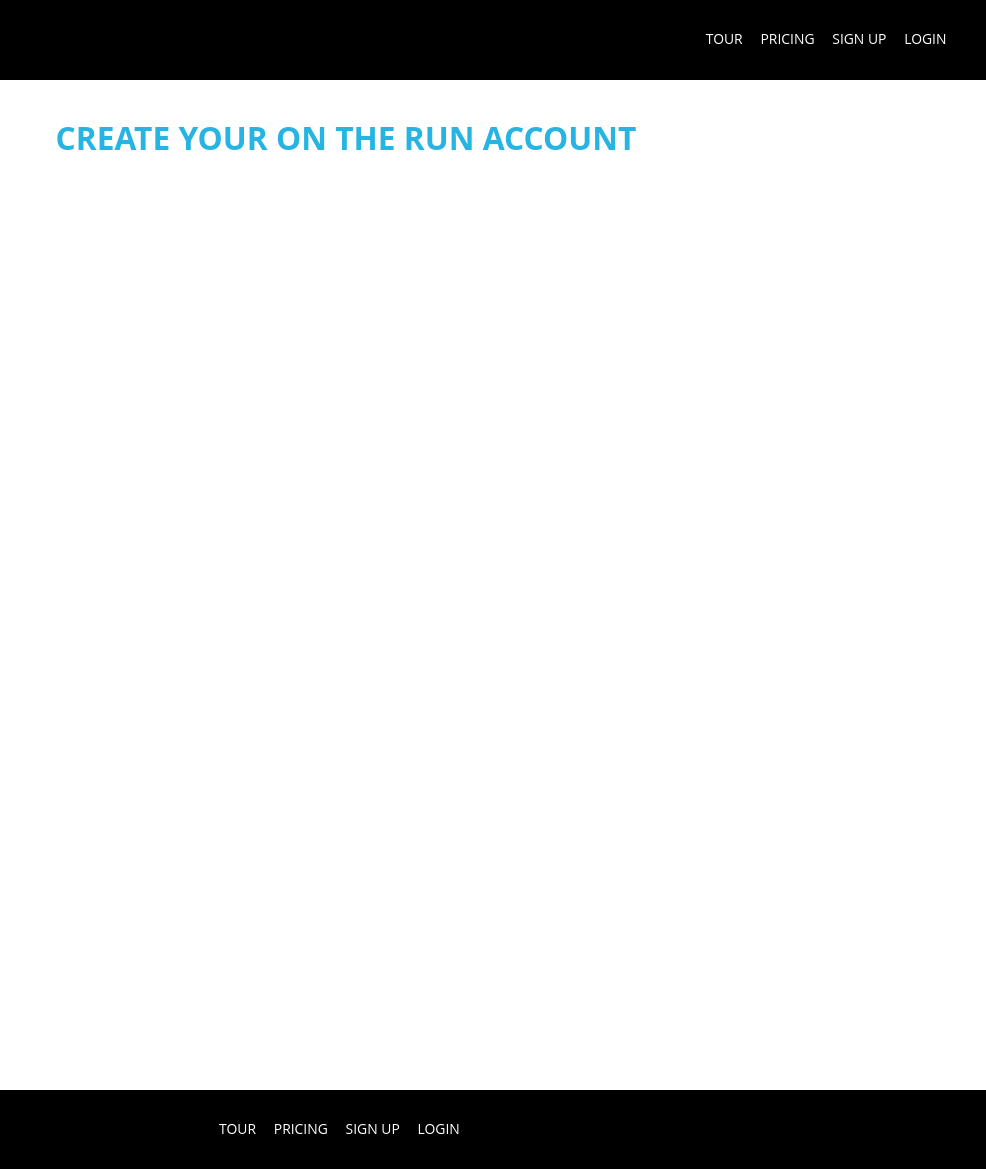
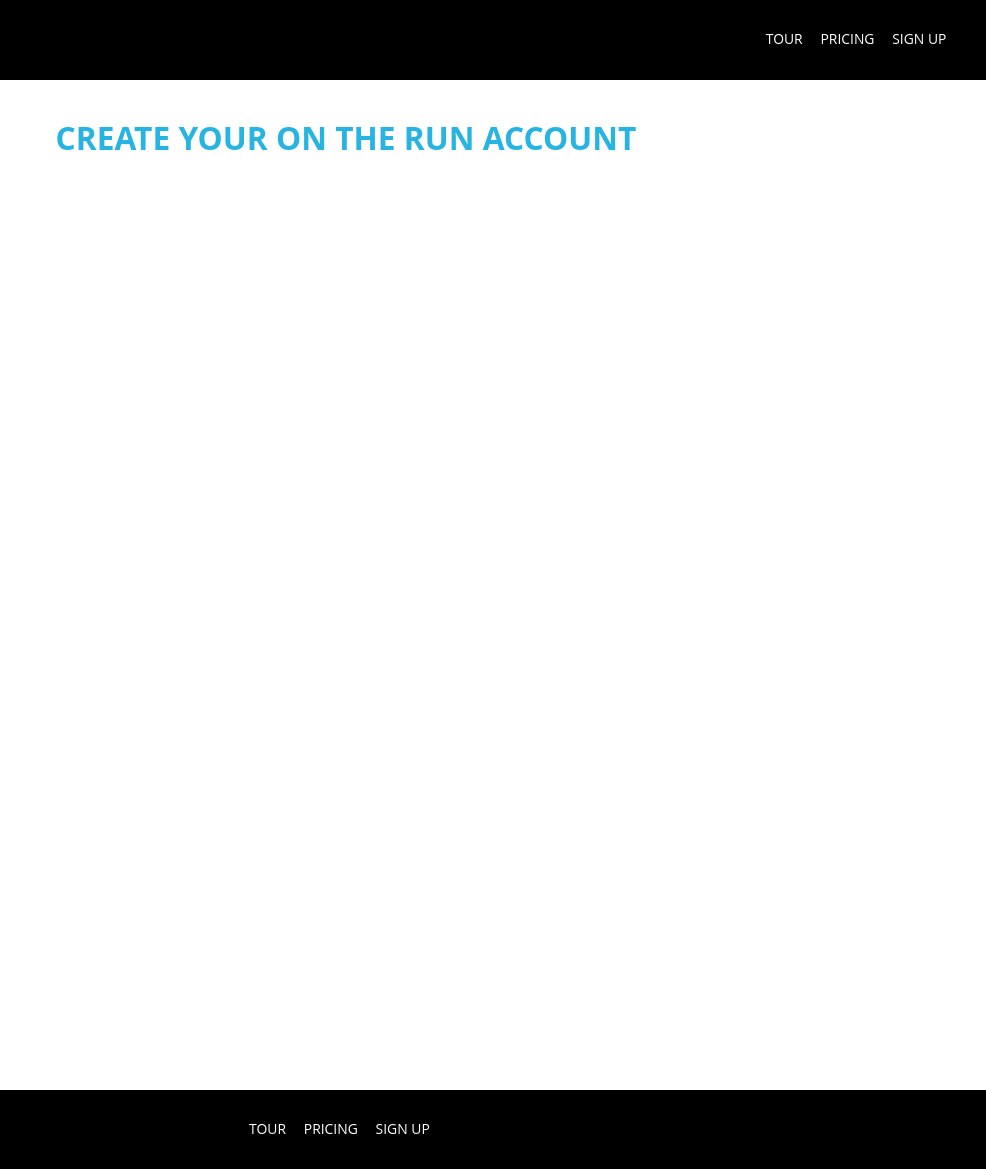
Before and after one commit to monicawinter/dsn1675-saas-website, a plain HTML site: page signup.html in a window 1280 px wide. Shown: the full height of the page, 294-1280 px from the left. Drawn offline with Linux system fonts and the light colour scheme.

Commit message:
took out login link as there is no login page

```diff
--- a/signup.html
+++ b/signup.html
@@ -29,7 +29,6 @@
       <li class="micro push-right-half pad-top pad-bottom"><a href="tour.html" aria-label="Take a tour of our program.">TOUR</a></li>
       <li class="micro push-right-half pad-top pad-bottom"><a href="pricing.html" aria-label="Check out our pricing plans.">PRICING</a></li>
       <li class="micro push-right-half pad-top pad-bottom"><a href="signup.html">SIGN UP</a></li>
-      <li class="micro push-right-half pad-top pad-bottom"><a href="#" aria-label="Welcome back. Login here.">LOGIN</a></li>
     </ul>
   </nav>
 </header>
@@ -98,8 +97,7 @@
     <ul class="list-group--inline">
       <li class="micro pad-top push-right-half"><a href="tour.html" aria-label="Take a tour of our program.">TOUR</a></li>
       <li class="micro pad-top-half push-right-half"><a href="pricing.html" aria-label="Check out our pricing plans.">PRICING</a></li>
-      <li class="micro pad-top-half push-right-half"><a href="signup.html">SIGN UP</a></li>
-      <li class="micro pad-top-half pad-bottom push-right-half"><a href="#" aria-label="Welcome back. Login here.">LOGIN</a></li>
+      <li class="micro pad-top-half pad-bottom push-right-half"><a href="signup.html">SIGN UP</a></li>
     </ul>
   </nav>
 </footer>
```
Also changed, not shown: index.html (+1 -3 lines), pricing.html (+1 -3 lines), tour.html (+1 -3 lines).
